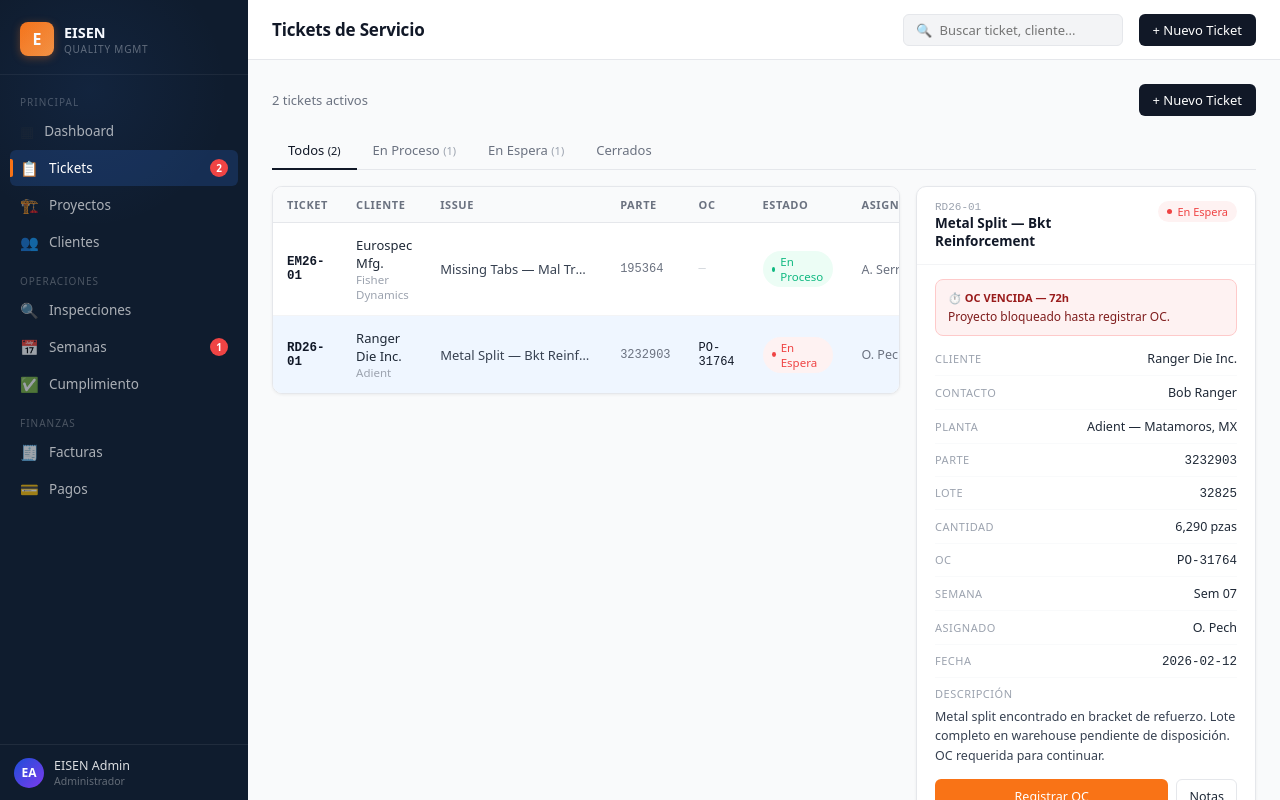
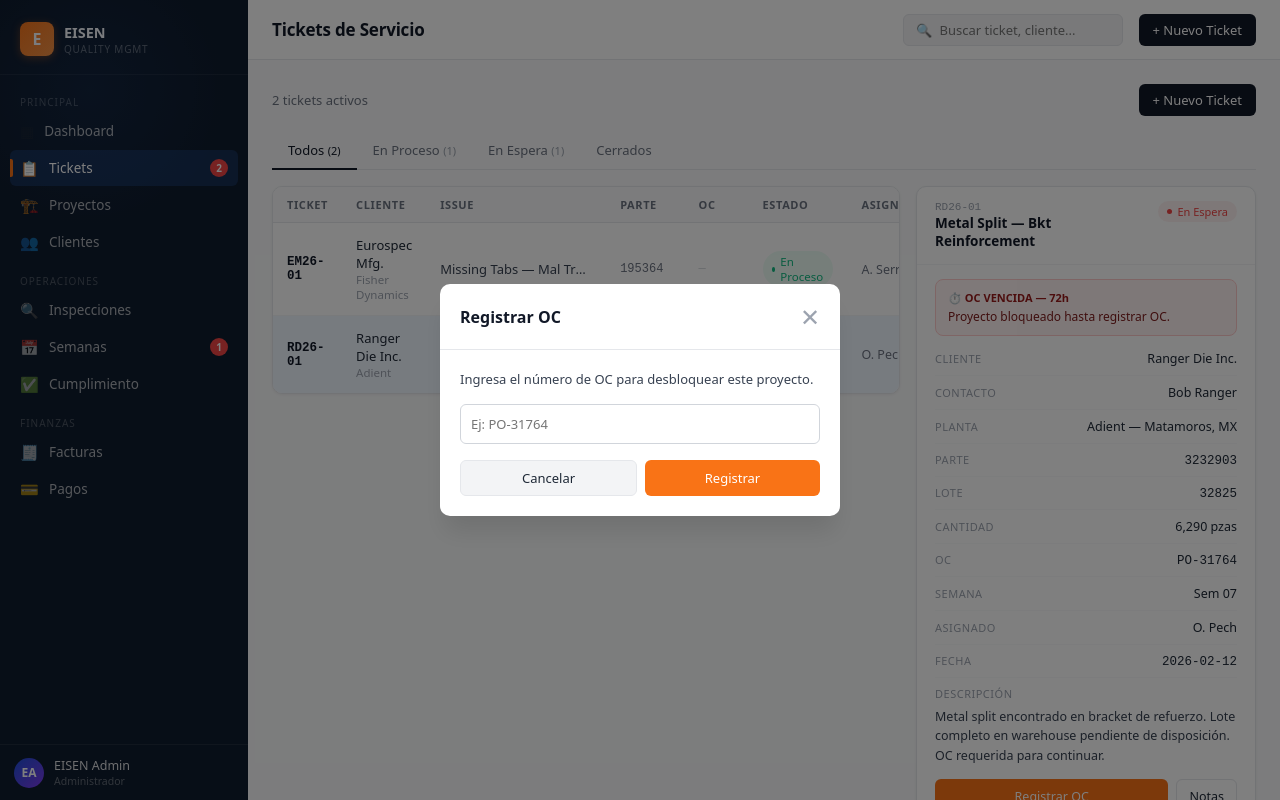
Before and after one commit to agustinlozanov-source/eisenapp, a Next.js app: page /tickets in a window 1280 px wide. Both pictures are taken after a click on the button "Registrar OC". Built offline with nearby package versions, Linux system fonts and the light colour scheme.

Commit message:
feat: implementar modal registrar OC

```diff
--- a/pages/tickets.tsx
+++ b/pages/tickets.tsx
@@ -199,6 +199,37 @@ export default function Tickets() {
           </div>
         )}
       </div>
+
+      {/* Modal Registrar OC */}
+      {showModal && (
+        <div style={{ position: 'fixed', inset: 0, background: 'rgba(0,0,0,0.5)', display: 'flex', alignItems: 'center', justifyContent: 'center', zIndex: 50 }} onClick={() => setShowModal(false)}>
+          <div style={{ background: 'white', borderRadius: '10px', overflow: 'hidden', boxShadow: '0 20px 25px -5px rgba(0,0,0,0.1)', width: '90%', maxWidth: '400px' }} onClick={e => e.stopPropagation()}>
+            <div style={{ padding: '16px 20px', borderBottom: '1px solid var(--gray-200)', display: 'flex', justifyContent: 'space-between', alignItems: 'center' }}>
+              <div style={{ fontSize: '16px', fontWeight: 600, color: 'var(--gray-900)' }}>Registrar OC</div>
+              <button onClick={() => setShowModal(false)} style={{ background: 'none', border: 'none', fontSize: '24px', cursor: 'pointer', color: 'var(--gray-400)' }}>✕</button>
+            </div>
+            <div style={{ padding: '20px' }}>
+              <div style={{ fontSize: '13px', color: 'var(--gray-700)', marginBottom: '16px' }}>
+                Ingresa el número de OC para desbloquear este proyecto.
+              </div>
+              <input type="text" placeholder="Ej: PO-31764" style={{ width: '100%', padding: '10px', border: '1px solid var(--gray-300)', borderRadius: '6px', fontSize: '13px', marginBottom: '16px' }} id="ocInput" />
+              <div style={{ display: 'flex', gap: '8px' }}>
+                <button onClick={() => setShowModal(false)} style={{ flex: 1, padding: '8px', background: 'var(--gray-100)', border: '1px solid var(--gray-200)', borderRadius: '6px', fontSize: '13px', fontWeight: 500, cursor: 'pointer', color: 'var(--gray-600)' }}>
+                  Cancelar
+                </button>
+                <button onClick={() => {
+                  const ocValue = (document.getElementById('ocInput') as HTMLInputElement).value;
+                  if (ocValue) {
+                    setShowModal(false);
+                  }
+                }} style={{ flex: 1, padding: '8px', background: '#F97316', color: 'white', border: 'none', borderRadius: '6px', fontSize: '13px', fontWeight: 500, cursor: 'pointer' }}>
+                  Registrar
+                </button>
+              </div>
+            </div>
+          </div>
+        </div>
+      )}
     </Layout>
   );
 }
```
